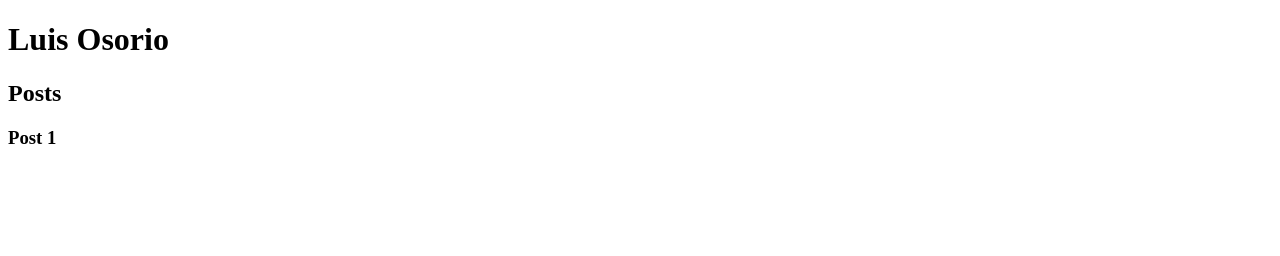
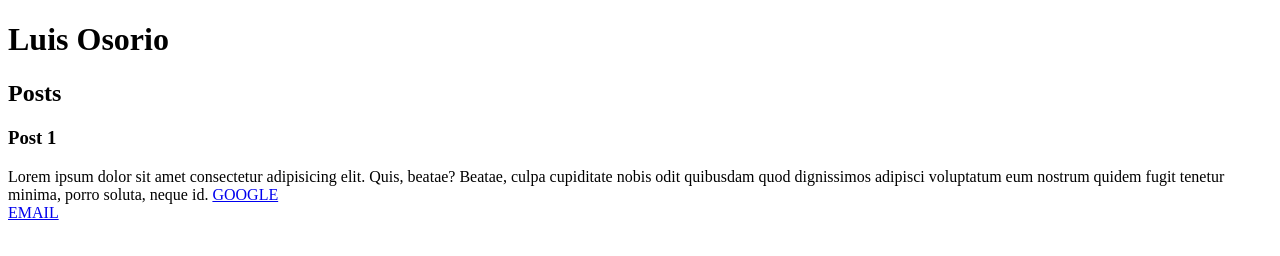
Before and after one commit to luisosorio258/bootcamp-dio, a plain HTML site: page curso-html5/index.html in a window 1280 px wide. Drawn offline with Linux system fonts and the light colour scheme.

Commit message:
Update index.html

```diff
--- a/curso-html5/index.html
+++ b/curso-html5/index.html
@@ -18,6 +18,7 @@
             <header>
                 <h3>Post 1</h3>
             </header>
+            <p>Lorem ipsum dolor sit amet consectetur adipisicing elit. Quis, beatae? Beatae, culpa cupiditate nobis odit quibusdam quod dignissimos adipisci voluptatum eum nostrum quidem fugit tenetur minima, porro soluta, neque id. <a href="https://www.google.com.br/" target="_blank">GOOGLE</a><br><a href="mailto:irineu@gmail.com">EMAIL</a></p>
         </article>
     </section>
     <footer></footer>
```
